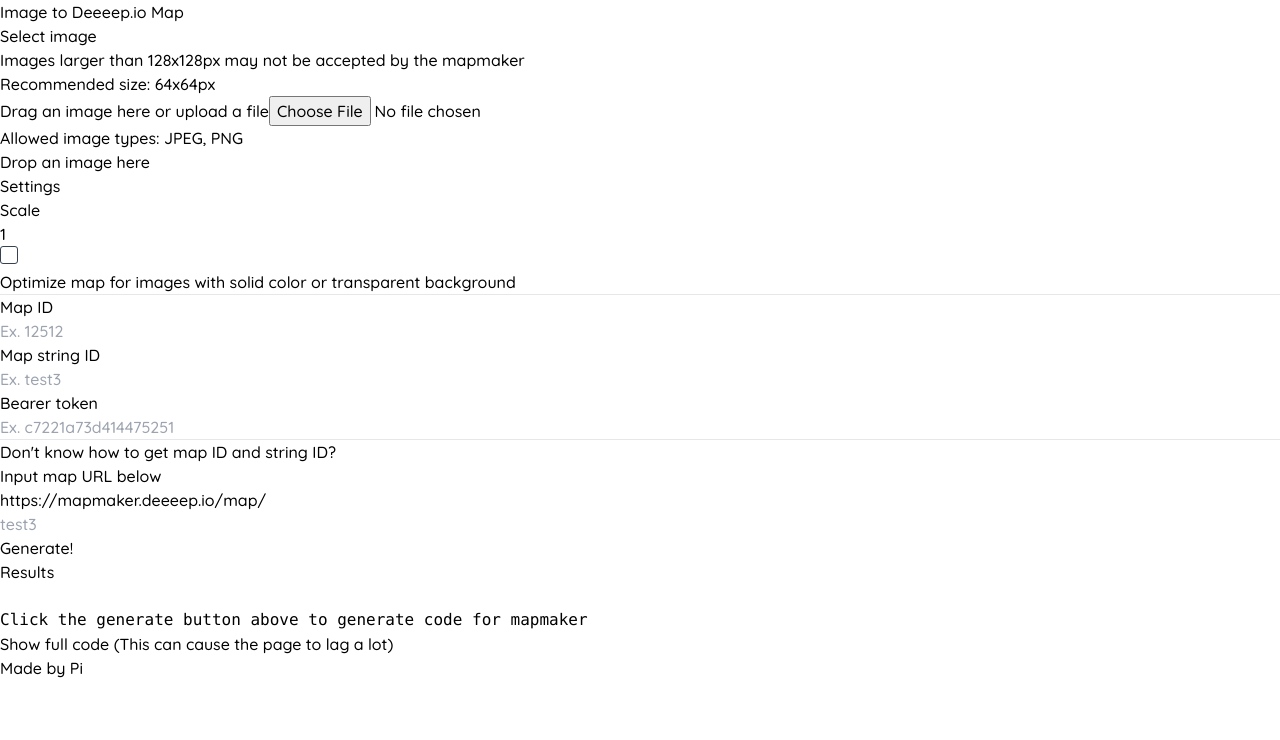
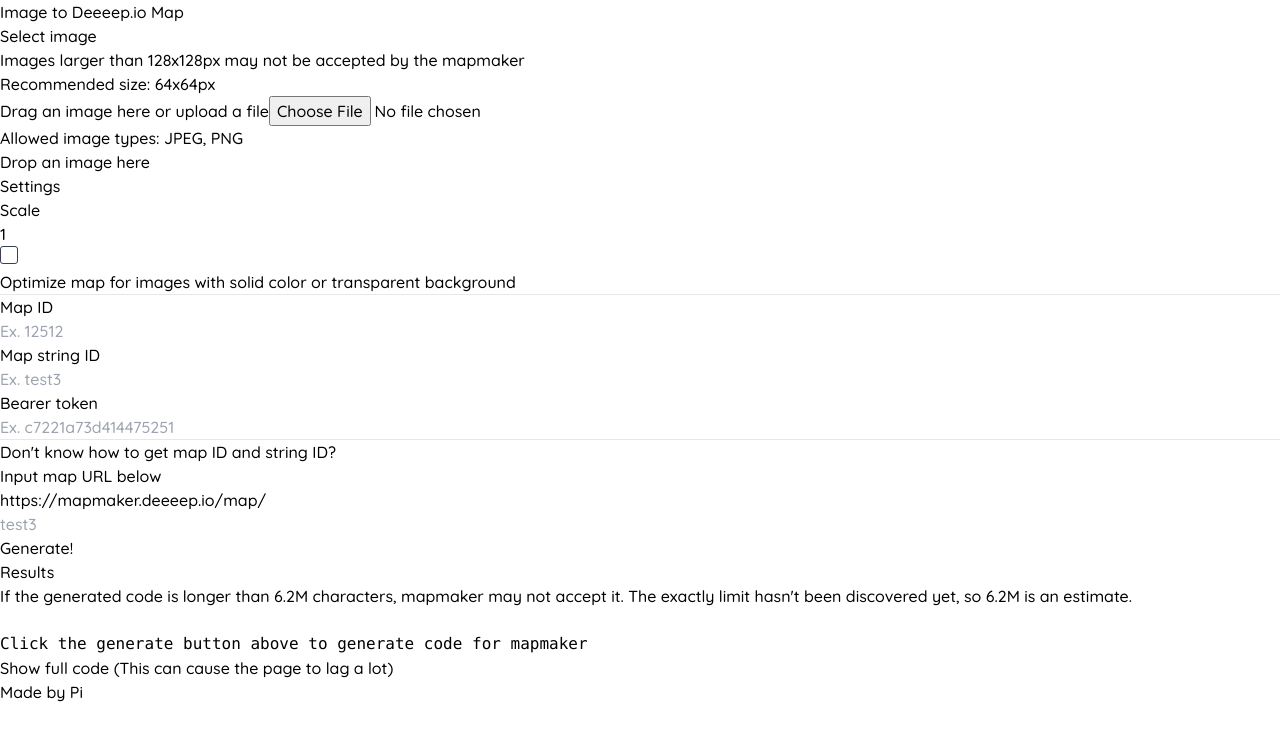
Before and after one commit to blockyfish-client/mapmaker-image-paste, a Next.js app: page / in a window 1280 px wide. Shown: the top 740 px of the page. Built offline with nearby package versions, Linux system fonts and the light colour scheme.

Commit message:
code length info

```diff
--- a/app/page.jsx
+++ b/app/page.jsx
@@ -255,7 +255,13 @@
 				</div>
 
 				<div className="bg-surface-1 border-border-1 border w-full rounded-lg p-8 flex flex-col gap-4">
-					<p className="text-xl">Results</p>
+					<div>
+						<p className="text-xl">Results</p>
+						<p className="text-sm text-secondary-text">
+							If the generated code is longer than 6.2M characters, mapmaker may not accept it. The exactly limit hasn't been discovered yet, so 6.2M is an estimate.
+						</p>
+					</div>
+
 					<>
 						<div className="relative min-h-48 w-full overflow-x-auto bg-surface-0 p-8 rounded-xl border border-border-1">
 							<button
```
